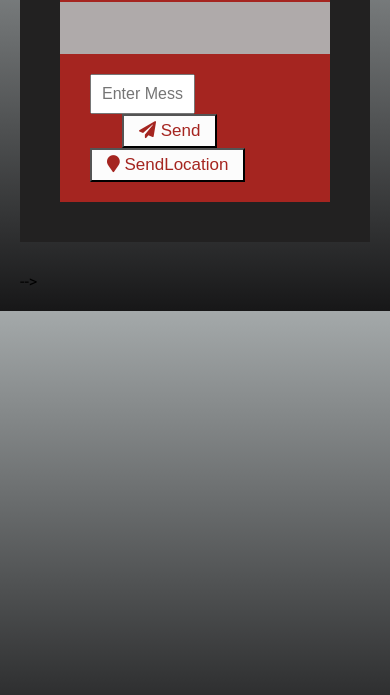
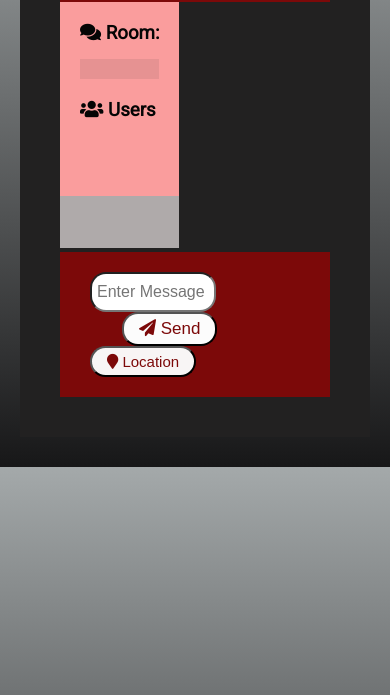
Before and after one commit to anjalisingh25200/chatapplicationhosting, a website: page public/chat.html in a window 390 px wide. Shown: the part 149-844 px from the top of the page. Drawn offline with nearby package versions, Linux system fonts and the light colour scheme; no server answers.

Commit message:
upadated

```diff
--- a/public/chat.html
+++ b/public/chat.html
@@ -8,9 +8,7 @@
     <!-- Given link is used for specifing an icon -->
     <link rel="stylesheet" href="https://cdnjs.cloudflare.com/ajax/libs/font-awesome/5.12.1/css/all.min.css"
         integrity="sha256-mmgLkCYLUQbXn0B1SRqzHar6dCnv9oZFPEC1g1cwlkk=" crossorigin="anonymous" />
-    <!-- Bootstrap CSS
-    <link rel="stylesheet" href="https://stackpath.bootstrapcdn.com/bootstrap/4.3.1/css/bootstrap.min.css"
-        integrity="sha384-ggOyR0iXCbMQv3Xipma34MD+dH/1fQ784/j6cY/iJTQUOhcWr7x9JvoRxT2MZw1T" crossorigin="anonymous"> -->
+
     <title>What App Chat</title>
 </head>
 
@@ -35,7 +33,7 @@
             <form id="chatform">
                 <input id="msg" type="text" class="text" placeholder="Enter Message" required autocomplete="off" />
                 <button id="sendid"><i class="fas fa-paper-plane"></i> Send</button>
-                <button id="send-location"><i class="fas fa-map-marker"></i> SendLocation</button>
+                <button id="send-location"><i class="fas fa-map-marker"></i> Location</button>
             </form>
         </div>
     </div>
@@ -45,17 +43,7 @@
         integrity="sha256-TDxXjkAUay70ae/QJBEpGKkpVslXaHHayklIVglFRT4=" crossorigin="anonymous"></script>
     <script src="/socket.io/socket.io.js"></script>
     <script src="jsfile/client.js"></script>
-    <!-- Optional JavaScript --> -->
-    <!-- jQuery first, then Popper.js, then Bootstrap JS -->
-    <!-- <script src="https://code.jquery.com/jquery-3.3.1.slim.min.js"
-        integrity="sha384-q8i/X+965DzO0rT7abK41JStQIAqVgRVzpbzo5smXKp4YfRvH+8abtTE1Pi6jizo"
-        crossorigin="anonymous"></script>
-    <script src="https://cdnjs.cloudflare.com/ajax/libs/popper.js/1.14.7/umd/popper.min.js"
-        integrity="sha384-UO2eT0CpHqdSJQ6hJty5KVphtPhzWj9WO1clHTMGa3JDZwrnQq4sF86dIHNDz0W1"
-        crossorigin="anonymous"></script> -->
-    <!-- <script src="https://stackpath.bootstrapcdn.com/bootstrap/4.3.1/js/bootstrap.min.js"
-        integrity="sha384-JjSmVgyd0p3pXB1rRibZUAYoIIy6OrQ6VrjIEaFf/nJGzIxFDsf4x0xIM+B07jRM"
-        crossorigin="anonymous"></script> -->
+
 </body>
 
 </html>
--- a/public/cssfile/style.css
+++ b/public/cssfile/style.css
@@ -1,10 +1,9 @@
 @import url('https://fonts.googleapis.com/css?family=Roboto&display=swap');
 
 :root {
-	--dark-color-a:rgb(165, 37, 32);
-	--dark-color-b: rgb(255, 142, 142);
+	--dark-color-a:rgb(124, 9, 9);
+	--dark-color-b: rgb(250, 157, 157);
 	--light-color: #fcfcfc;
-
 }
 
 * {
@@ -164,7 +163,12 @@ form {
 	background-color: #afaaaa;
 
 }
-
+#leave-btn{
+	border-radius: 1rem;
+}
+#leave-btn:hover{
+	color: #050505;
+}
 .chatmessages .message {
 	padding: 10px;
 	margin-bottom: 15px;
@@ -193,7 +197,12 @@ form {
     padding: 0.4rem;
     border-radius: 10px;
 }
-
+#msg{
+	width:60%;
+}
+.chatform{
+	font-family: 'Times New Roman', Times, serif;
+}
 
 .chatmessages .message .meta span {
 	color: rgb(255, 2, 2);
@@ -210,10 +219,10 @@ form {
 
 .chat-form-container input[type='text'] {
 	font-size: 16px;
-	padding: 10px;
+	padding: 5px;
 	height: 40px;
 	flex: 1;
-	width: 50%;
+	border-radius: 1rem;
 }
 #sendid{
 	margin-left: 2rem;
@@ -224,17 +233,27 @@ form {
 	color: var(--dark-color-a);
 	border: 2;
 	font-size: 17px;
+	border-radius: 1rem;
+}
+#sendid:hover{
+	color: #050505;
 
-}
+  }
 #send-location{
 
 	margin-right: 2rem;
     cursor: pointer;
 	padding: 5px 15px;
-	background: var(--light-color);
-	color: var(--dark-color-a);
+	background-color:rgb(248, 245, 245) ;
+    color: var(--dark-color-a);
 	border: 2;
-	font-size: 17px;
+	font-size: 15px;
+	border-radius: 1rem;
+
+}
+#send-location:hover{
+  color: #050505;
+
 }
 @media screen and (max-width: 750px) {
     .container {
@@ -246,10 +265,10 @@ form {
 
 @media (max-width: 700px) {
 	.chatmain {
-		display: block;
+		display: inline-block;
 	}
 
 	.chatsidebar {
-		display: none;
+		display: -moz-inline-box;
 	}
 }
--- a/server.js
+++ b/server.js
@@ -15,7 +15,7 @@ http.listen(PORT, () => {
 app.use(express.static(__dirname + '/public'))
 
 
-const botname = 'whatapp bot'
+const botname = 'Admin'
 
 //Socket
 const io = require('socket.io')(http)
```
